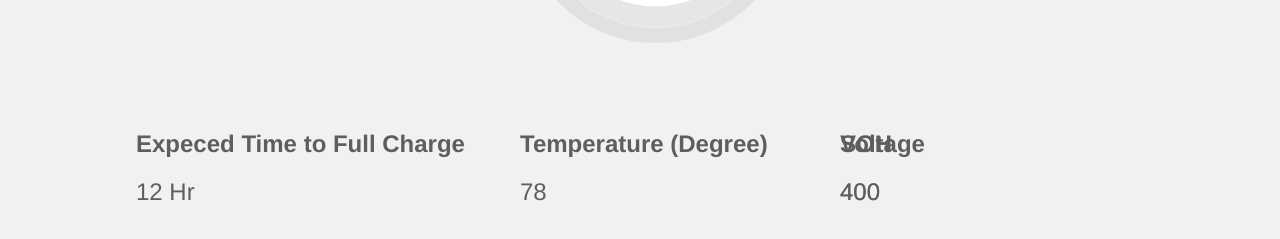
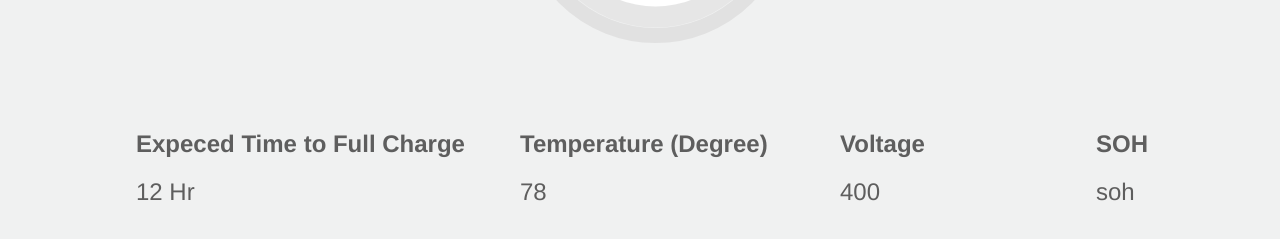
Before and after one commit to Sandyu15ee009/batteryManagement, a plain HTML site: page battery2.html in a window 1280 px wide. Shown: the part 319-558 px from the top of the page. Drawn offline with nearby package versions, Linux system fonts and the light colour scheme; no server answers.

Commit message:
Update battery2.html

```diff
--- a/battery2.html
+++ b/battery2.html
@@ -182,9 +182,9 @@ function preloadFunc()
 		<h2>Voltage</h2>
 		<div id="volt" style="font-size: 1.5em" value="400">400</div>
 	</div>
-	<div style="position: absolute; padding-right: 20%; padding-left: 65%;">
+	<div style="position: absolute; padding-right: 30%; padding-left: 85%;">
 		<h2>SOH</h2>
-		<div id="soh" style="font-size: 1.5em" value="400">400</div>
+		<div id="soh" style="font-size: 1.5em" value="400">soh</div>
 	</div>
 </div>
 
```
